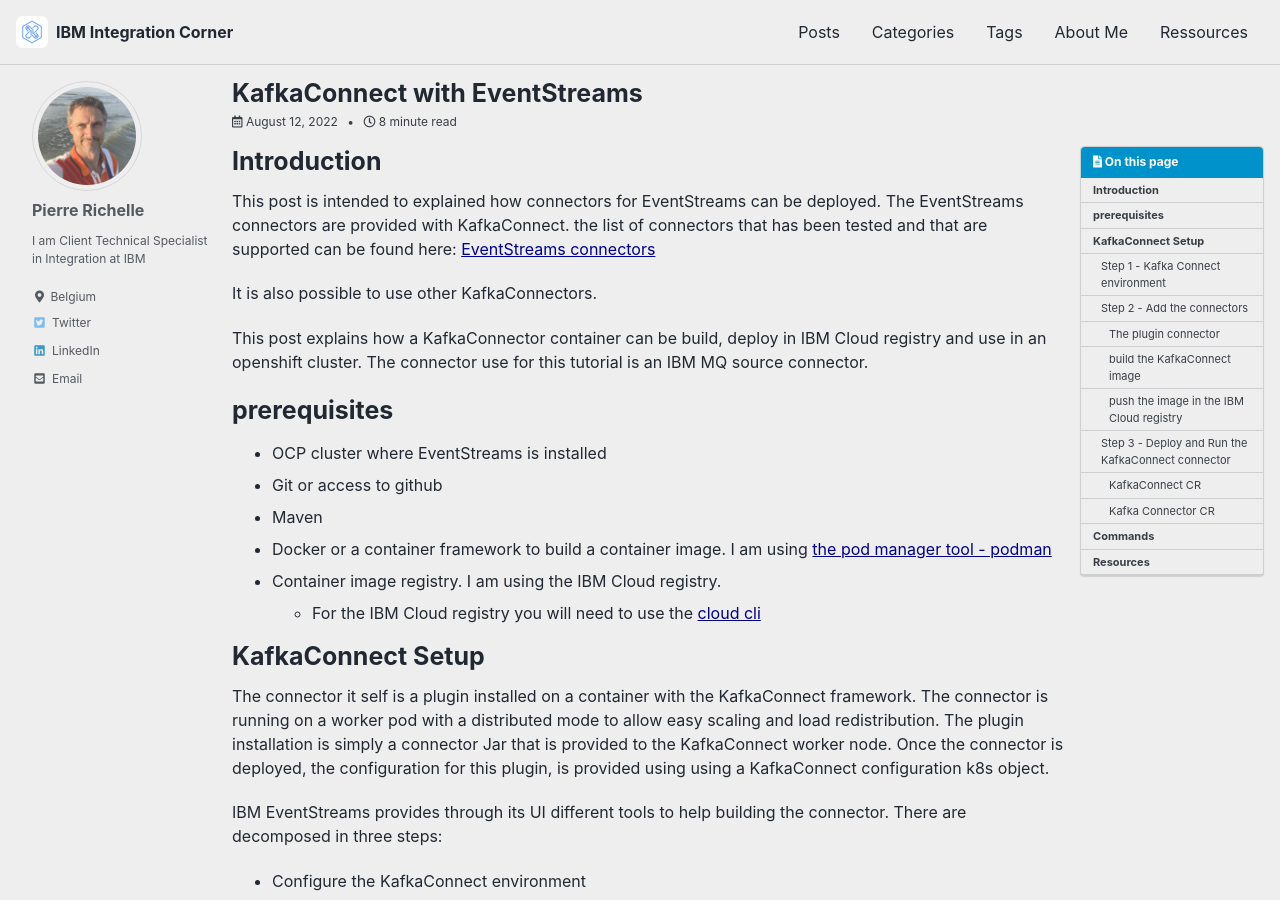
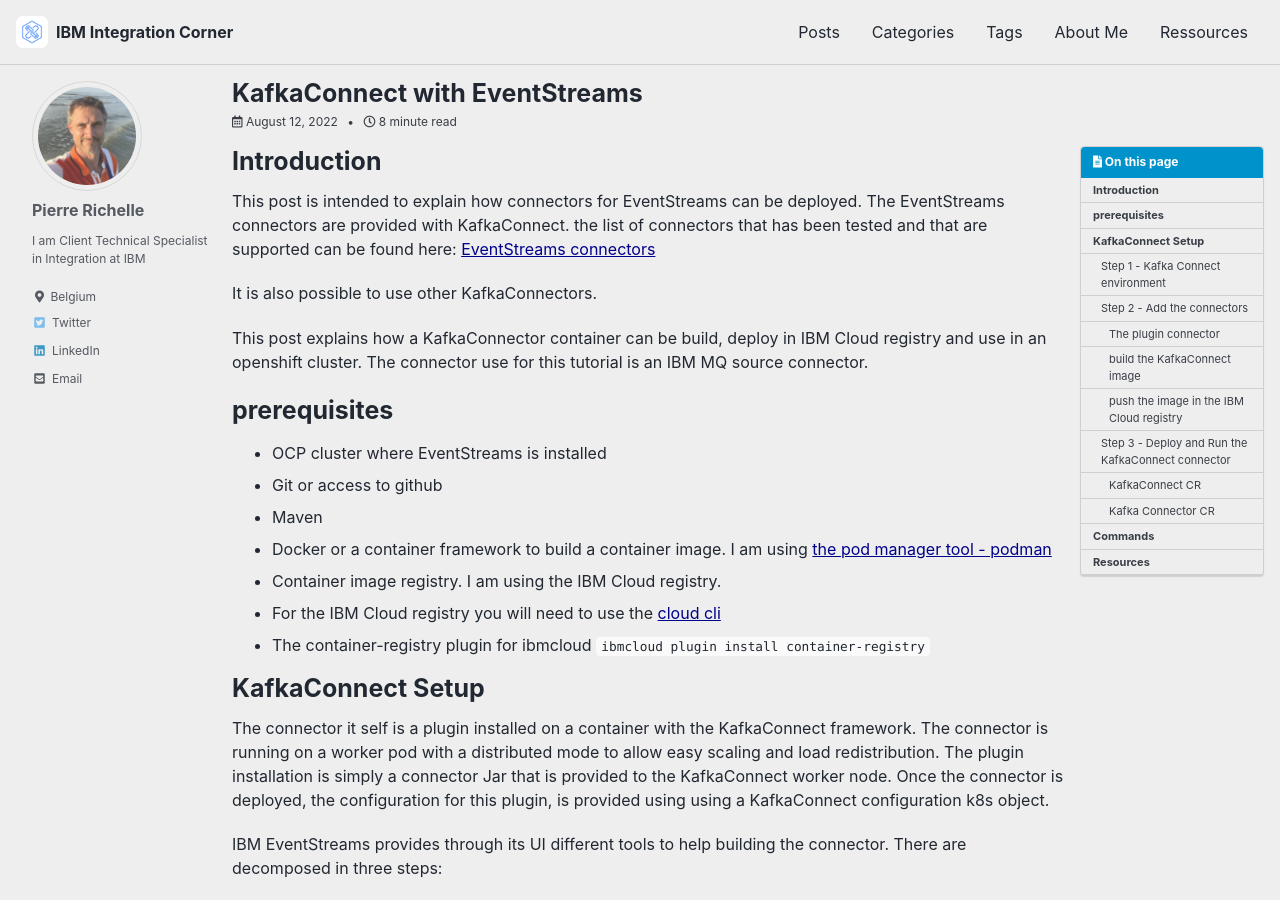
Before and after one commit to prichelle/integration.github.io, a Jekyll site: the page built from _posts/2022-08-12-ES-KafkaConnect.md, in a window 1280 px wide and 900 px high. Built offline with Jekyll 4.4.1, drawn with Linux system fonts in a browser that asks for light colours; cached includes are drawn as plain includes; comment, search, counter and statistics services are not loaded; some of the changed text lies outside the part shown.

Commit message:
kafkaconnect update

```diff
--- a/_posts/2022-08-12-ES-KafkaConnect.md
+++ b/_posts/2022-08-12-ES-KafkaConnect.md
@@ -11,7 +11,7 @@
 ---
 
 # Introduction
-This post is intended to explained how connectors for EventStreams can be deployed.
+This post is intended to explain how connectors for EventStreams can be deployed.
 The EventStreams connectors are provided with KafkaConnect. the list of connectors that has been tested and that are supported can be found here:
 [EventStreams connectors](https://ibm.github.io/event-streams/connectors/)
 
@@ -26,7 +26,8 @@
 - Maven
 - Docker or a container framework to build a container image. I am using [the pod manager tool - podman](https://podman.io/)
 - Container image registry. I am using the IBM Cloud registry.
-  - For the IBM Cloud registry you will need to use the [cloud cli](https://cloud.ibm.com/docs/cli?topic=cli-install-ibmcloud-cli)
+- For the IBM Cloud registry you will need to use the [cloud cli](https://cloud.ibm.com/docs/cli?topic=cli-install-ibmcloud-cli)
+- The container-registry plugin for ibmcloud `ibmcloud plugin install container-registry`
 
 
 # KafkaConnect Setup
@@ -41,7 +42,7 @@
 - Deploy and Start the connector.
 
 These different steps are shown in the following screenshot of the EventStreams UI:
-![EventStreams UI with connectors]()
+![EventStreams UI with connectors](/assets/images/posts/KafkaConnectSteps.png)
 
 ## Step 1 - Kafka Connect environment
 This section is about configuring the KafkaConnect framework.
```
Also changed, not shown: other parts of _posts/2022-08-12-ES-KafkaConnect.md (+2 -2 lines), assets/images/posts/KafkaConnectSteps.png (added).
